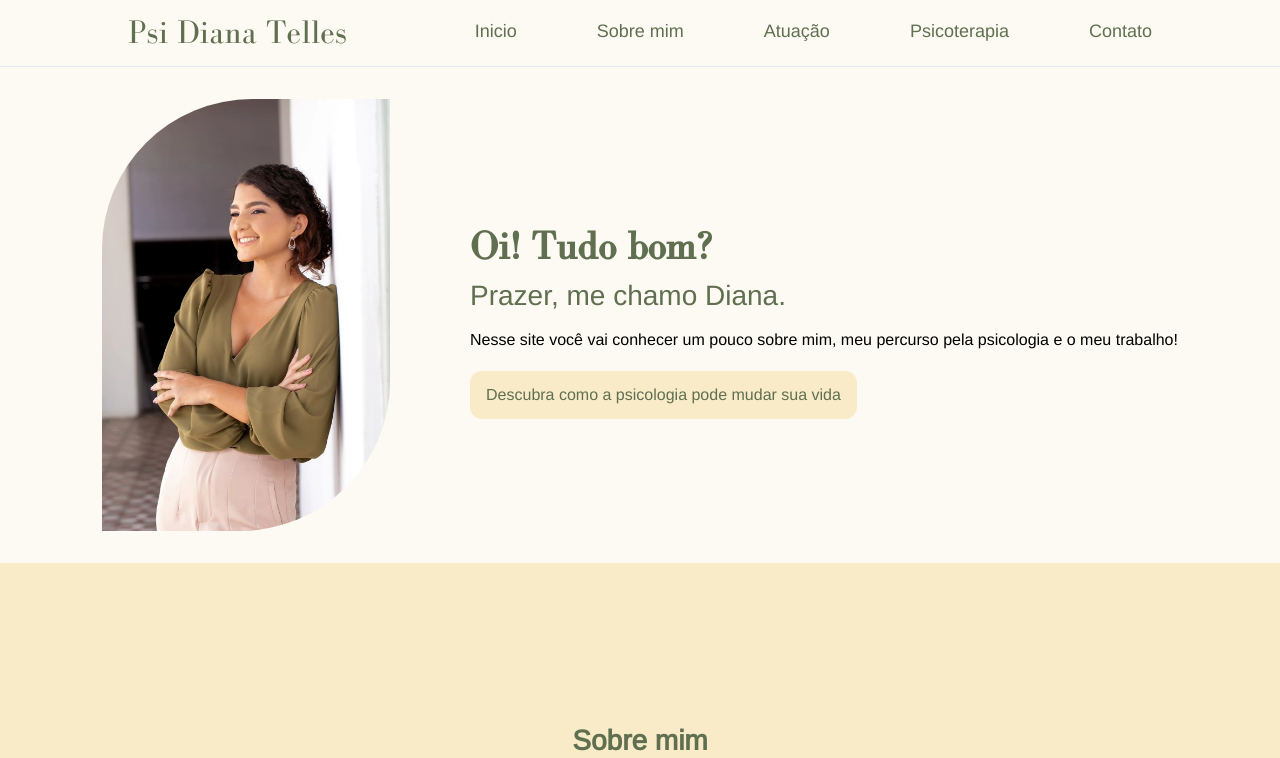
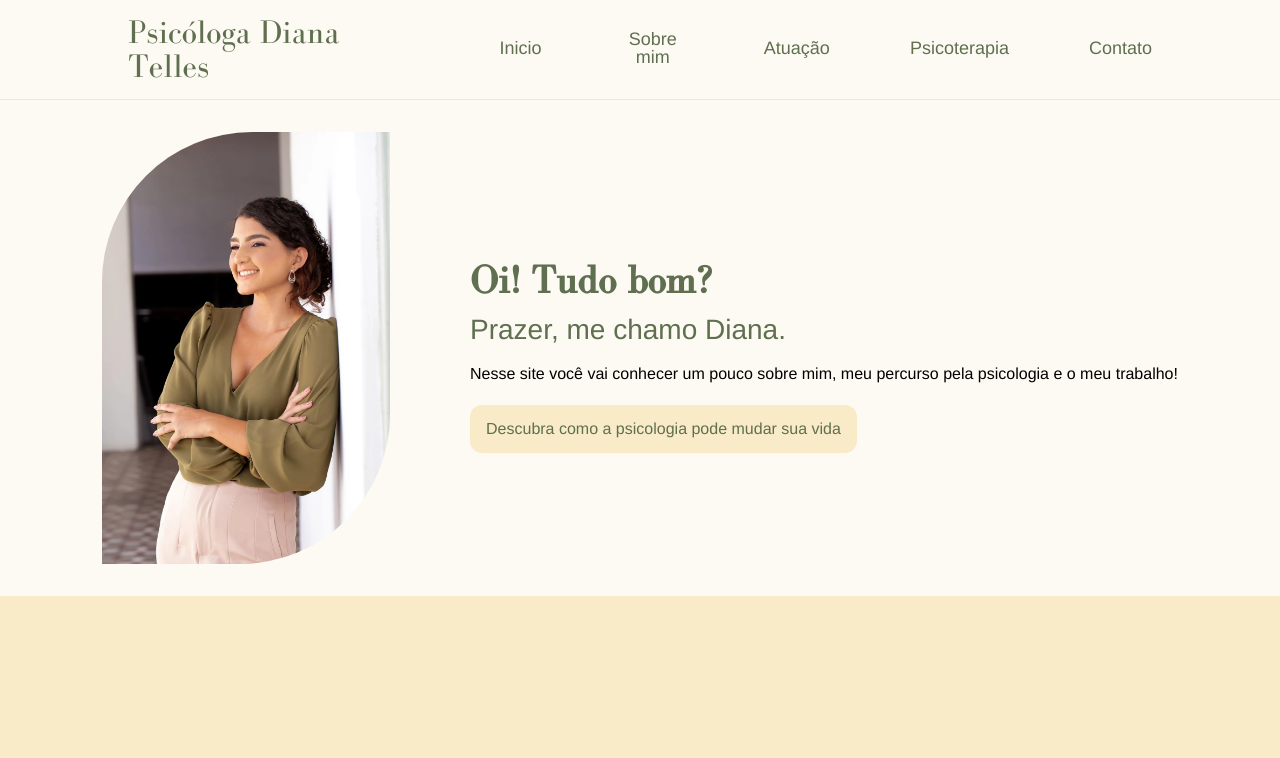
Before and after one commit to klebeiro/landing-page-thais, a plain HTML site: page index.html in a window 1280 px wide. Shown: the top 758 px of the page. Drawn offline with Linux system fonts and the light colour scheme; a script that the page names is missing.

Commit message:
changing name

```diff
--- a/index.html
+++ b/index.html
@@ -7,12 +7,12 @@
     <link rel="icon" href="assets/icons/favicon.png" sizes="any" type="image/svg+xml">
     <link rel="stylesheet" href="index.css">
     <link rel="stylesheet" href="https://cdnjs.cloudflare.com/ajax/libs/font-awesome/5.15.3/css/all.min.css">
-    <title>Psi Diana Telles</title>
+    <title>Psicóloga Diana Telles</title>
 </head>
 <body>
     <header class="header">
         <nav class="navbar">
-            <a href="#" class="nav-logo">Psi Diana Telles</a>
+            <a href="#" class="nav-logo">Psicóloga Diana Telles</a>
             <ul class="nav-menu">
                 <li class="nav-item">
                     <a href="#" class="nav-link">Inicio</a>
```
